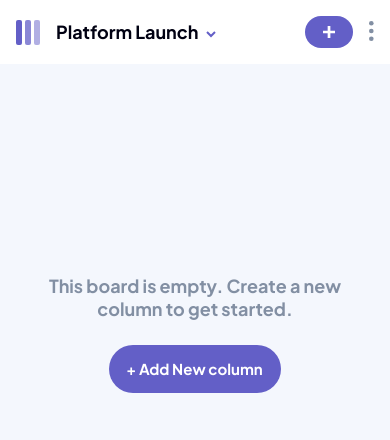
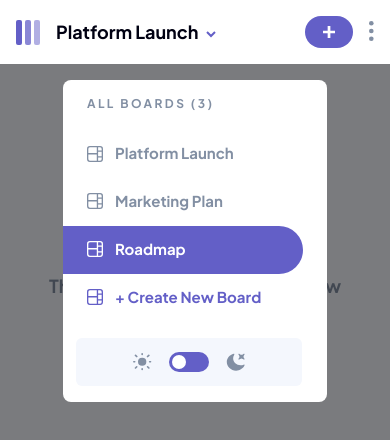
Before and after one commit to wallas938/v-kanban-task-management-app, a Vue app: page / in a window 390 px wide. Shown: the top 440 px of the page. Built offline with nearby package versions, Linux system fonts and the light colour scheme.

Commit message:
board nav menu for mobile is finished

```diff
--- a/src/App.vue
+++ b/src/App.vue
@@ -303,7 +303,7 @@ const cols = ref([
 ]);
 
 const showSidebar = ref(true);
-const showModal = ref(false);
+const showModal = ref(true);
 const boards = ref([]);
 
 function onHideSidebar() {
--- /dev/null
+++ b/src/components/KtmMobileBoardNav.vue
@@ -0,0 +1,237 @@
+<template>
+  <div class="mobile-board-nav hide-for-tablet-and-desktop" :class="themeMode">
+    <h2>ALL BOARDS (3)</h2>
+    <nav>
+      <ul>
+        <li class="board">
+          <svg width="16" height="16" xmlns="http://www.w3.org/2000/svg">
+            <path
+              d="M0 2.889A2.889 2.889 0 0 1 2.889 0H13.11A2.889 2.889 0 0 1 16 2.889V13.11A2.888 2.888 0 0 1 13.111 16H2.89A2.889 2.889 0 0 1 0 13.111V2.89Zm1.333 5.555v4.667c0 .859.697 1.556 1.556 1.556h6.889V8.444H1.333Zm8.445-1.333V1.333h-6.89A1.556 1.556 0 0 0 1.334 2.89V7.11h8.445Zm4.889-1.333H11.11v4.444h3.556V5.778Zm0 5.778H11.11v3.11h2a1.556 1.556 0 0 0 1.556-1.555v-1.555Zm0-7.112V2.89a1.555 1.555 0 0 0-1.556-1.556h-2v3.111h3.556Z"
+              fill="#828FA3"
+            />
+          </svg>
+          <span>Platform Launch</span>
+        </li>
+        <li class="board">
+          <svg width="16" height="16" xmlns="http://www.w3.org/2000/svg">
+            <path
+              d="M0 2.889A2.889 2.889 0 0 1 2.889 0H13.11A2.889 2.889 0 0 1 16 2.889V13.11A2.888 2.888 0 0 1 13.111 16H2.89A2.889 2.889 0 0 1 0 13.111V2.89Zm1.333 5.555v4.667c0 .859.697 1.556 1.556 1.556h6.889V8.444H1.333Zm8.445-1.333V1.333h-6.89A1.556 1.556 0 0 0 1.334 2.89V7.11h8.445Zm4.889-1.333H11.11v4.444h3.556V5.778Zm0 5.778H11.11v3.11h2a1.556 1.556 0 0 0 1.556-1.555v-1.555Zm0-7.112V2.89a1.555 1.555 0 0 0-1.556-1.556h-2v3.111h3.556Z"
+              fill="#828FA3"
+            />
+          </svg>
+          <span>Marketing Plan</span>
+        </li>
+        <li class="board board--active">
+          <svg width="16" height="16" xmlns="http://www.w3.org/2000/svg">
+            <path
+              d="M0 2.889A2.889 2.889 0 0 1 2.889 0H13.11A2.889 2.889 0 0 1 16 2.889V13.11A2.888 2.888 0 0 1 13.111 16H2.89A2.889 2.889 0 0 1 0 13.111V2.89Zm1.333 5.555v4.667c0 .859.697 1.556 1.556 1.556h6.889V8.444H1.333Zm8.445-1.333V1.333h-6.89A1.556 1.556 0 0 0 1.334 2.89V7.11h8.445Zm4.889-1.333H11.11v4.444h3.556V5.778Zm0 5.778H11.11v3.11h2a1.556 1.556 0 0 0 1.556-1.555v-1.555Zm0-7.112V2.89a1.555 1.555 0 0 0-1.556-1.556h-2v3.111h3.556Z"
+              fill="#828FA3"
+            />
+          </svg>
+          <span>Roadmap</span>
+        </li>
+        <li class="new-board">
+          <svg width="16" height="16" xmlns="http://www.w3.org/2000/svg">
+            <path
+              d="M0 2.889A2.889 2.889 0 0 1 2.889 0H13.11A2.889 2.889 0 0 1 16 2.889V13.11A2.888 2.888 0 0 1 13.111 16H2.89A2.889 2.889 0 0 1 0 13.111V2.89Zm1.333 5.555v4.667c0 .859.697 1.556 1.556 1.556h6.889V8.444H1.333Zm8.445-1.333V1.333h-6.89A1.556 1.556 0 0 0 1.334 2.89V7.11h8.445Zm4.889-1.333H11.11v4.444h3.556V5.778Zm0 5.778H11.11v3.11h2a1.556 1.556 0 0 0 1.556-1.555v-1.555Zm0-7.112V2.89a1.555 1.555 0 0 0-1.556-1.556h-2v3.111h3.556Z"
+              fill="#828FA3"
+            />
+          </svg>
+          <span>+ Create New Board</span>
+        </li>
+      </ul>
+    </nav>
+    <div class="cta">
+      <div class="theme-switch">
+        <img :src="lightIcon" alt="light-icon" />
+        <div
+          @click="toggle"
+          class="switch switch--light"
+          :class="switchCirclePosition"
+        >
+          <span class="circle"></span>
+        </div>
+        <img :src="darkIcon" alt="light-icon" />
+      </div>
+    </div>
+  </div>
+</template>
+<script lang="ts" setup>
+import lightIcon from "../assets/icon-light-theme.svg";
+import darkIcon from "../assets/icon-dark-theme.svg";
+import { computed } from "vue";
+import { ThemeMode } from "@/model";
+import { useLayoutStore } from "@/stores/layout";
+
+const layout = useLayoutStore();
+
+const themeMode = computed(() => {
+  return layout.getThemeMode === ThemeMode.DARK
+    ? "mobile-board-nav--dark-mode"
+    : "mobile-board-nav--light-mode";
+});
+
+const switchCirclePosition = computed(() => {
+  return layout.getThemeMode === ThemeMode.DARK
+    ? "switch--dark"
+    : "switch--light";
+});
+
+function toggle() {
+  layout.toggle();
+}
+</script>
+<style lang="scss" scoped>
+@use "../sass/colors" as c;
+@use "../sass/typography" as t;
+@use "../sass/helpers/functions" as f;
+@use "../sass/mixins" as m;
+
+.mobile-board-nav {
+  transition: all 0.5s ease-in-out;
+  padding: f.toRem(16, 12) 0;
+  display: flex;
+  flex-direction: column;
+  h2 {
+    padding-left: f.toRem(24, 12);
+    font-size: f.toRem(12, 12);
+    font-weight: 700;
+    font-style: normal;
+    line-height: f.toRem(15.12, 12);
+    letter-spacing: 2.4px;
+    margin-bottom: f.toRem(19, 12);
+    color: c.$MediumGrey;
+  }
+
+  nav {
+    margin-bottom: f.toRem(16, 12);
+    > ul > li {
+      transition: all 0.2s ease-in-out;
+      cursor: pointer;
+      display: flex;
+      align-items: center;
+      @include t.mediumHeading;
+      color: c.$MediumGrey;
+      padding: f.toRem(14, 12) 0 f.toRem(15, 12) f.toRem(24, 12);
+      svg {
+        margin-right: f.toRem(12, 12);
+      }
+    }
+
+    > ul > li.board {
+      border-radius: 0px f.toRem(100, 12) f.toRem(100, 12) 0px;
+      width: f.toRem(240, 12);
+    }
+
+    > ul > li.new-board {
+      color: c.$MainPurple;
+      svg > path {
+        fill: c.$MainPurple;
+      }
+    }
+
+    > ul > li.board.board--active {
+      color: c.$White !important;
+      background-color: c.$MainPurple !important;
+      svg > path {
+        fill: c.$White !important;
+      }
+    }
+  }
+
+  .cta {
+    position: relative;
+    padding-left: f.toRem(13, 12);
+    padding-right: f.toRem(12, 12);
+    .theme-switch {
+      transition: all 0.2s ease-in-out;
+      border-radius: f.toRem(6, 12);
+      display: flex;
+      align-items: center;
+      justify-content: space-between;
+      padding: f.toRem(14, 12) f.toRem(57.33, 12);
+      img {
+        width: f.toRem(18.33, 12);
+        height: f.toRem(18.33, 12);
+      }
+
+      .switch {
+        transition: all 0.2s ease-in-out;
+        cursor: pointer;
+        position: relative;
+        width: f.toRem(40, 12);
+        height: f.toRem(20, 12);
+        border-radius: f.toRem(12, 12);
+        background-color: c.$MainPurple;
+        padding: f.toRem(3, 12);
+        .circle {
+          transition: all 0.2s ease-in-out;
+          position: absolute;
+          width: f.toRem(14, 12);
+          height: f.toRem(14, 12);
+          background-color: c.$White;
+          border-radius: 100%;
+        }
+
+        &:hover {
+          background-color: c.$MainPurpleHover;
+        }
+      }
+
+      .switch--light {
+        .circle {
+          transform: translateX(0);
+        }
+      }
+
+      .switch--dark {
+        .circle {
+          transform: translateX(20px);
+        }
+      }
+    }
+  }
+}
+.mobile-board-nav--light-mode {
+  @include m.breakpoint-up(medium) {
+    background-color: c.$White;
+    border-right: 1px solid c.$LinesLight;
+  }
+
+  nav {
+    > ul > li.board:hover {
+      background-color: rgba($color: c.$MainPurple, $alpha: 0.1);
+      color: c.$MainPurple;
+      svg > path {
+        fill: c.$MainPurple;
+      }
+    }
+  }
+  .cta {
+    .theme-switch {
+      background-color: c.$LightGreyBG;
+    }
+  }
+}
+.mobile-board-nav--dark-mode {
+  @include m.breakpoint-up(medium) {
+    background-color: c.$DarkGrey;
+    border-right: 1px solid c.$LinesDark;
+  }
+
+  nav {
+    > ul > li.board:hover {
+      background-color: c.$White;
+      color: c.$MainPurple;
+      svg > path {
+        fill: c.$MainPurple;
+      }
+    }
+  }
+  .cta {
+    .theme-switch {
+      background-color: c.$VeryDarkGrey;
+    }
+  }
+}
+</style>
--- a/src/components/layout/KTMHeader.vue
+++ b/src/components/layout/KTMHeader.vue
@@ -22,7 +22,10 @@
     </div>
     <div class="board-name">
       <h1>Platform Launch</h1>
-      <button class="nav-board-btn hide-for-tablet-and-desktop">
+      <button
+        @click="showMobileBoardNav"
+        class="nav-board-btn hide-for-tablet-and-desktop"
+      >
         <svg width="10" height="7" xmlns="http://www.w3.org/2000/svg">
           <path
             stroke="#635FC7"
@@ -64,7 +67,7 @@
 </template>
 <script lang="ts" setup>
 import { computed } from "vue";
-import { ThemeMode } from "@/model";
+import { ThemeMode, Modal } from "@/model";
 import logo from "../../assets/logo-mobile.svg";
 import { useLayoutStore } from "@/stores/layout";
 
@@ -75,6 +78,10 @@ const themeMode = computed(() => {
     ? "ktm-header--dark-mode"
     : "ktm-header--light-mode";
 });
+
+function showMobileBoardNav() {
+  layout.setCurrentModal(Modal.MODAL_BOARD_NAV);
+}
 </script>
 <style lang="scss" scoped>
 @use "../../sass/colors" as c;
--- a/src/components/layout/KTMModal.vue
+++ b/src/components/layout/KTMModal.vue
@@ -1,14 +1,15 @@
 <template>
   <!-- Ajouter ce qu'il faut pour l'animation -->
   <Transition name="modal">
-    <div v-if="show" class="modal">
-      <div class="modal__backdrop"></div>
-      <div class="modal__content" :class="themeMode">
+    <div v-if="show" class="modal modal--for-mobile">
+      <div class="modal__backdrop backdrop--for-mobile"></div>
+      <div class="modal__content content--for-mobile" :class="themeMode">
         <!-- <ktm-task-detail></ktm-task-detail> -->
         <!-- <ktm-task-form></ktm-task-form> -->
         <!-- <ktm-board-form></ktm-board-form> -->
         <!-- <ktm-delete-board-prompt></ktm-delete-board-prompt> -->
-        <ktm-delete-task-prompt></ktm-delete-task-prompt>
+        <!-- <ktm-delete-task-prompt></ktm-delete-task-prompt> -->
+        <ktm-mobile-board-nav></ktm-mobile-board-nav>
       </div>
     </div>
   </Transition>
@@ -17,7 +18,7 @@
 import { useLayoutStore } from "@/stores/layout";
 import { computed } from "vue";
 import { ThemeMode } from "@/model";
-import KtmDeleteTaskPrompt from "../KtmDeleteTaskPrompt.vue";
+import KtmMobileBoardNav from "../KtmMobileBoardNav.vue";
 const layout = useLayoutStore();
 
 const themeMode = computed(() => {
@@ -44,6 +45,14 @@ const props = defineProps({
   bottom: 0;
   transition: all 0.5 ease-in-out;
 
+  &.modal--for-mobile {
+    top: f.toRem(0, 12); // REVOIR
+    left: 0;
+    right: 0;
+    bottom: 0;
+    transition: all 0.5 ease-in-out;
+  }
+
   &__backdrop {
     height: 100%;
     position: fixed;
@@ -58,7 +67,6 @@ const props = defineProps({
 
   &__content {
     position: relative;
-
     z-index: 999;
     top: 50%;
     left: 50%;
@@ -70,6 +78,33 @@ const props = defineProps({
     @include m.breakpoint-up(medium) {
       padding: f.toRem(32, 12);
       width: f.toRem(480, 12);
+    }
+  }
+
+  &__backdrop.backdrop--for-mobile {
+    height: 100%;
+    position: fixed;
+    z-index: 997;
+    top: f.toRem(64, 12);
+    left: 0;
+    right: 0;
+    bottom: 0;
+    mix-blend-mode: normal;
+    background-color: rgba($color: #000000, $alpha: 0.5);
+  }
+
+  &__content.content--for-mobile {
+    position: relative;
+    z-index: 999;
+    top: f.toRem(80, 12);
+    left: 50%;
+    transform: translateX(-50%);
+    padding: 0 f.toRem(13, 12) 0 0;
+    width: f.toRem(264, 12);
+    border-radius: 8px;
+    transition: all 0.5s ease;
+    @include m.breakpoint-up(medium) {
+      padding: unset;
     }
   }
 }
--- a/src/model/index.ts
+++ b/src/model/index.ts
@@ -26,6 +26,10 @@ export enum ThemeMode {
   LIGHT = "LIGHT",
   DARK = "DARK",
 }
+
+export enum Modal {
+  MODAL_BOARD_NAV = "MODAL BOARD NAV",
+}
 export interface Board {
   name: string;
   columns: Column[];
--- a/src/stores/layout.ts
+++ b/src/stores/layout.ts
@@ -1,10 +1,11 @@
-import { ThemeMode } from "@/model";
+import { ThemeMode, Modal } from "@/model";
 import { defineStore } from "pinia";
 
 export const useLayoutStore = defineStore({
   id: "layout",
   state: () => ({
     themeMode: ThemeMode.LIGHT,
+    currentModal: "",
   }),
   getters: {
     getThemeMode: (state) => state.themeMode,
@@ -14,5 +15,8 @@ export const useLayoutStore = defineStore({
       this.themeMode =
         this.themeMode === ThemeMode.LIGHT ? ThemeMode.DARK : ThemeMode.LIGHT;
     },
+    setCurrentModal(modal: Modal) {
+      this.currentModal = modal;
+    },
   },
 });
```
